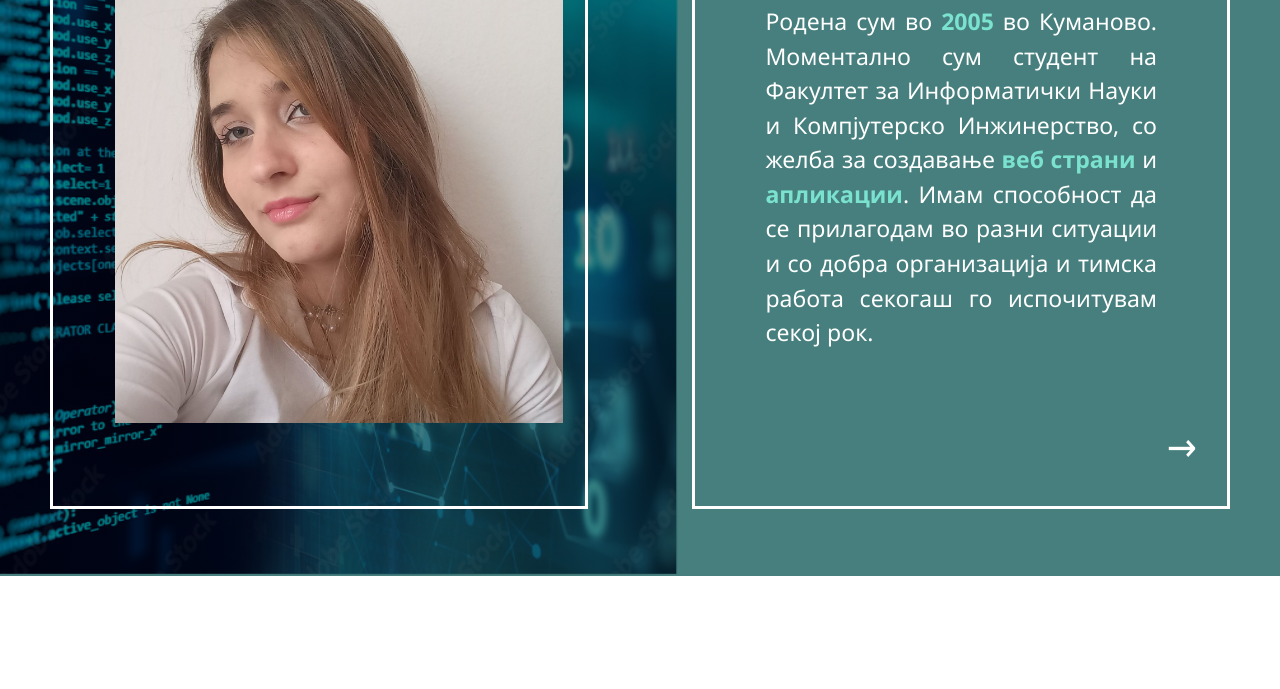
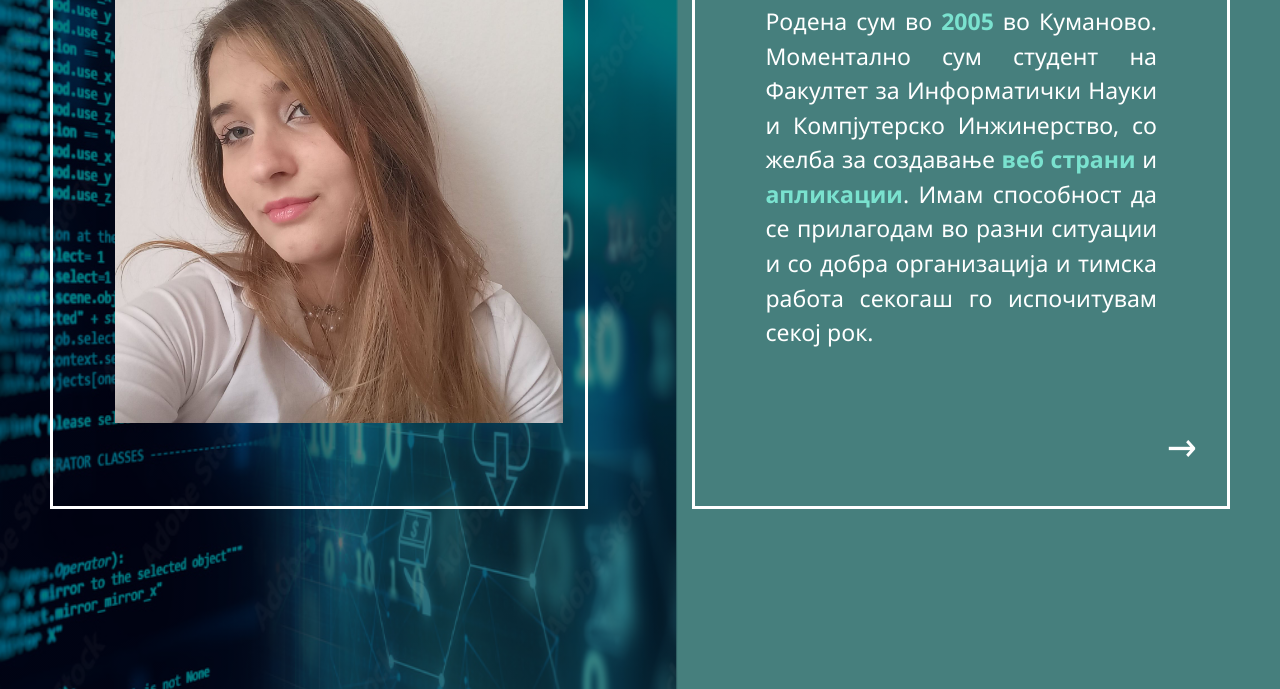
Before and after one commit to Dragana888/personalna-strana2, a plain HTML site: page index.html in a window 1280 px wide. Shown: the part 161-850 px from the top of the page. Before the commit the page ends 800 px from the top, so only its background shows below. Drawn offline with Linux system fonts and the light colour scheme.

Commit message:
Update style.css

```diff
--- a/style.css
+++ b/style.css
@@ -12,7 +12,7 @@ body{
     background-repeat: no-repeat;
     background-size: 100% 110%;
     color: white;
-    height: 100%;
+    height: 100vh
 }
 /* #backgr{
     filter: brightness(50%);
```
